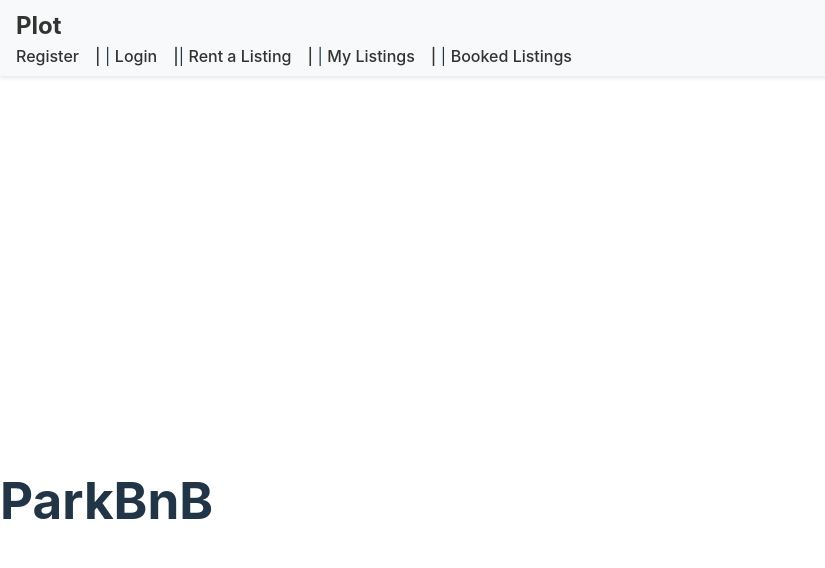
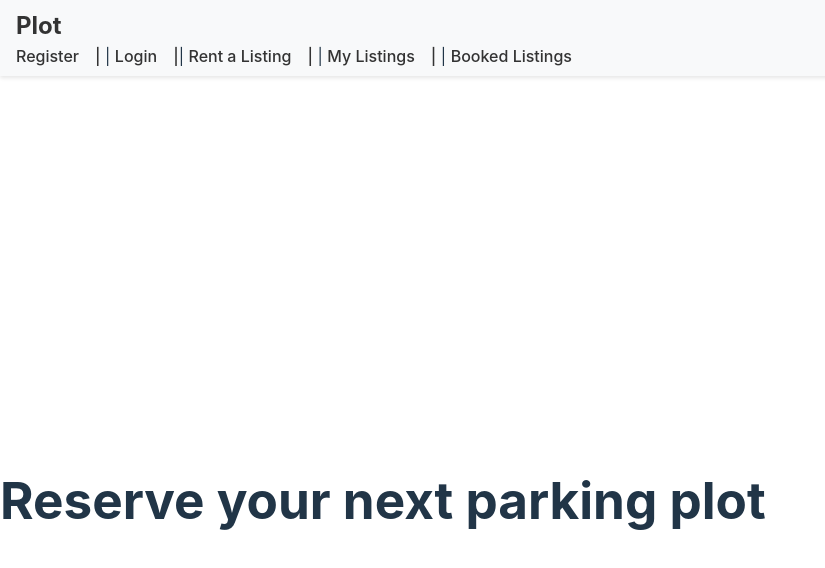
Before and after one commit to washedPat/madhacksfall2023-frontend, a React (Vite) app: page / in a window 1280 px wide. Shown: the top 568 px of the page, without its empty margins (0-825 px from the left). Built offline with nearby package versions, Linux system fonts and the light colour scheme.

Commit message:
more updates

```diff
--- a/src/components/Homepage.jsx
+++ b/src/components/Homepage.jsx
@@ -8,7 +8,7 @@
   return (
 
     <div>
-          <h1 className="text-3xl font-bold">ParkBnB</h1>
+          <h1 className="text-3xl font-bold">Reserve your next parking plot</h1>
     </div>
 
   );
```
Also changed, not shown: src/components/Listings.jsx (+3 -7 lines).
